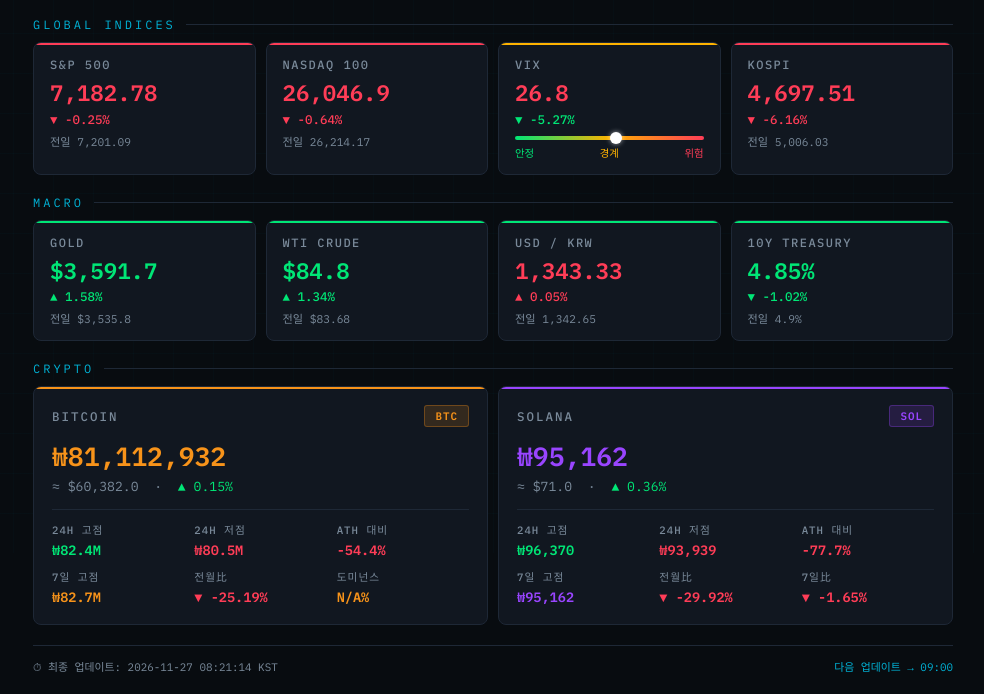
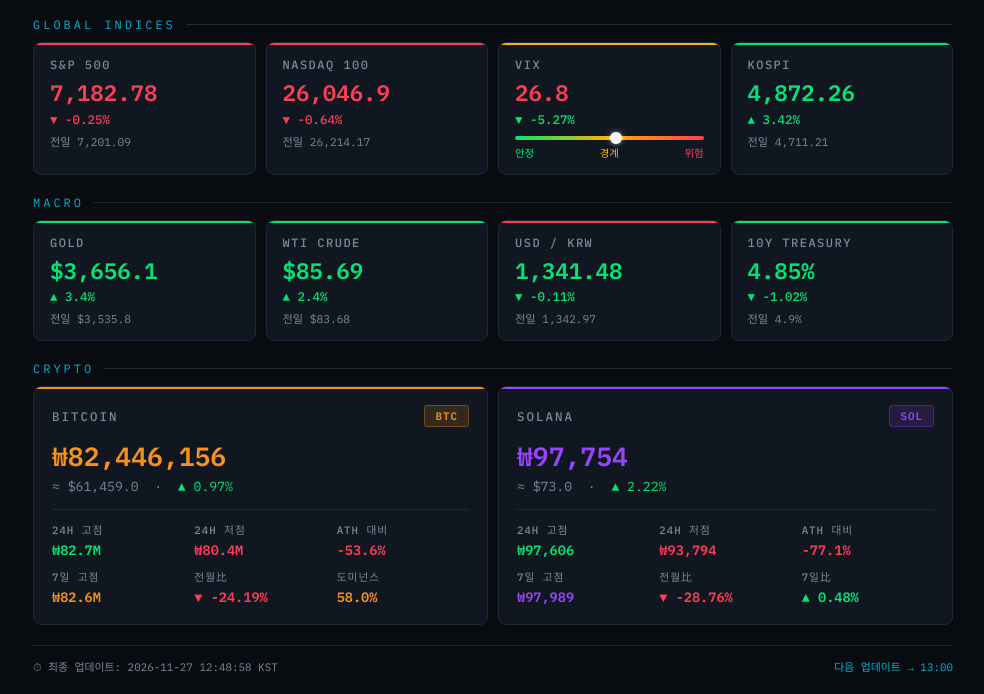
Before and after one commit to lundonhong-hub/my-market-data, a plain HTML site: page index.html in a window 1280 px wide. Shown: the part 247-941 px from the top of the page, without its empty margins (147-1131 px from the left). Drawn offline with Linux system fonts and the light colour scheme; a web font is replaced by a local one.

Commit message:
data update: 2026-11-27 03:49 KST

```diff
--- a/index.html
+++ b/index.html
@@ -4,7 +4,7 @@
 <meta charset="UTF-8">
 <meta name="viewport" content="width=device-width, initial-scale=1.0">
 <meta http-equiv="refresh" content="3600">
-<title>Market Data · 2026-11-27 08:21:14</title>
+<title>Market Data · 2026-11-27 12:48:58</title>
 <style>
   @import url('https://fonts.googleapis.com/css2?family=IBM+Plex+Mono:wght@400;500;600&family=IBM+Plex+Sans+KR:wght@400;500;600&display=swap');
   :root {
@@ -76,7 +76,7 @@
 
   <div class="header">
     <div class="header-left"><div class="dot"></div><div class="htitle">Market Data</div></div>
-    <div class="htime">2026-11-27 · 08:21 KST</div>
+    <div class="htime">2026-11-27 · 12:48 KST</div>
   </div>
 
   <!-- 공포탐욕 -->
@@ -89,12 +89,12 @@
     </div>
     <div class="fg-item">
       <div class="fg-lbl">Crypto Fear &amp; Greed</div>
-      <div class="fg-val" style="color:#ff3d57">11</div>
+      <div class="fg-val" style="color:#ff3d57">12</div>
       <div class="fg-txt" style="color:#ff3d57">Extreme Fear</div>
     </div>
     <div class="fg-item">
       <div class="fg-lbl">전일 Crypto F&amp;G</div>
-      <div class="fg-val" style="color:#ff3d57">13</div>
+      <div class="fg-val" style="color:#ff3d57">11</div>
       <div class="fg-txt" style="color:#ff3d57">전일</div>
     </div>
   </div>
@@ -121,11 +121,11 @@
       <div class="vix-bar"><div class="vix-mk" style="left:53.6%"></div></div>
       <div class="vix-lbl"><span style="color:var(--up)">안정</span><span style="color:var(--warn)">경계</span><span style="color:var(--down)">위험</span></div>
     </div>
-    <div class="card d d4">
+    <div class="card u d4">
       <div class="clbl">KOSPI</div>
-      <div class="cval" style="color:#ff3d57">4,697.51</div>
-      <div class="cchg" style="color:#ff3d57">▼ -6.16%</div>
-      <div class="csub">전일 5,006.03</div>
+      <div class="cval" style="color:#00e676">4,872.26</div>
+      <div class="cchg" style="color:#00e676">▲ 3.42%</div>
+      <div class="csub">전일 4,711.21</div>
     </div>
   </div>
 
@@ -134,21 +134,21 @@
   <div class="g4" style="margin-bottom:20px">
     <div class="card u d5">
       <div class="clbl">Gold</div>
-      <div class="cval" style="color:#00e676">$3,591.7</div>
-      <div class="cchg" style="color:#00e676">▲ 1.58%</div>
+      <div class="cval" style="color:#00e676">$3,656.1</div>
+      <div class="cchg" style="color:#00e676">▲ 3.4%</div>
       <div class="csub">전일 $3,535.8</div>
     </div>
     <div class="card u d6">
       <div class="clbl">WTI Crude</div>
-      <div class="cval" style="color:#00e676">$84.8</div>
-      <div class="cchg" style="color:#00e676">▲ 1.34%</div>
+      <div class="cval" style="color:#00e676">$85.69</div>
+      <div class="cchg" style="color:#00e676">▲ 2.4%</div>
       <div class="csub">전일 $83.68</div>
     </div>
-    <div class="card u d7">
+    <div class="card d d7">
       <div class="clbl">USD / KRW</div>
-      <div class="cval" style="color:#ff3d57">1,343.33</div>
-      <div class="cchg" style="color:#ff3d57">▲ 0.05%</div>
-      <div class="csub">전일 1,342.65</div>
+      <div class="cval" style="color:#00e676">1,341.48</div>
+      <div class="cchg" style="color:#00e676">▼ -0.11%</div>
+      <div class="csub">전일 1,342.97</div>
     </div>
     <div class="card u d8">
       <div class="clbl">10Y Treasury</div>
@@ -166,15 +166,15 @@
         <div class="cc-nm">Bitcoin</div>
         <div class="badge btc-b">BTC</div>
       </div>
-      <div class="cc-price" style="color:var(--btc)">₩81,112,932</div>
-      <div class="cc-usd">≈ $60,382.0 &nbsp;·&nbsp; <span style="color:#00e676">▲ 0.15%</span></div>
+      <div class="cc-price" style="color:var(--btc)">₩82,446,156</div>
+      <div class="cc-usd">≈ $61,459.0 &nbsp;·&nbsp; <span style="color:#00e676">▲ 0.97%</span></div>
       <div class="cc-meta">
-        <div><div class="ml">24h 고점</div><div class="mv" style="color:var(--up)">₩82.4M</div></div>
-        <div><div class="ml">24h 저점</div><div class="mv" style="color:var(--down)">₩80.5M</div></div>
-        <div><div class="ml">ATH 대비</div><div class="mv" style="color:var(--down)">-54.4%</div></div>
-        <div><div class="ml">7일 고점</div><div class="mv" style="color:var(--btc)">₩82.7M</div></div>
-        <div><div class="ml">전월比</div><div class="mv" style="color:#ff3d57">▼ -25.19%</div></div>
-        <div><div class="ml">도미넌스</div><div class="mv" style="color:var(--btc)">N/A%</div></div>
+        <div><div class="ml">24h 고점</div><div class="mv" style="color:var(--up)">₩82.7M</div></div>
+        <div><div class="ml">24h 저점</div><div class="mv" style="color:var(--down)">₩80.4M</div></div>
+        <div><div class="ml">ATH 대비</div><div class="mv" style="color:var(--down)">-53.6%</div></div>
+        <div><div class="ml">7일 고점</div><div class="mv" style="color:var(--btc)">₩82.6M</div></div>
+        <div><div class="ml">전월比</div><div class="mv" style="color:#ff3d57">▼ -24.19%</div></div>
+        <div><div class="ml">도미넌스</div><div class="mv" style="color:var(--btc)">58.0%</div></div>
       </div>
     </div>
     <div class="cc sol d9">
@@ -182,22 +182,22 @@
         <div class="cc-nm">Solana</div>
         <div class="badge sol-b">SOL</div>
       </div>
-      <div class="cc-price" style="color:var(--sol)">₩95,162</div>
-      <div class="cc-usd">≈ $71.0 &nbsp;·&nbsp; <span style="color:#00e676">▲ 0.36%</span></div>
+      <div class="cc-price" style="color:var(--sol)">₩97,754</div>
+      <div class="cc-usd">≈ $73.0 &nbsp;·&nbsp; <span style="color:#00e676">▲ 2.22%</span></div>
       <div class="cc-meta">
-        <div><div class="ml">24h 고점</div><div class="mv" style="color:var(--up)">₩96,370</div></div>
-        <div><div class="ml">24h 저점</div><div class="mv" style="color:var(--down)">₩93,939</div></div>
-        <div><div class="ml">ATH 대비</div><div class="mv" style="color:var(--down)">-77.7%</div></div>
-        <div><div class="ml">7일 고점</div><div class="mv" style="color:var(--sol)">₩95,162</div></div>
-        <div><div class="ml">전월比</div><div class="mv" style="color:#ff3d57">▼ -29.92%</div></div>
-        <div><div class="ml">7일比</div><div class="mv" style="color:#ff3d57">▼ -1.65%</div></div>
+        <div><div class="ml">24h 고점</div><div class="mv" style="color:var(--up)">₩97,606</div></div>
+        <div><div class="ml">24h 저점</div><div class="mv" style="color:var(--down)">₩93,794</div></div>
+        <div><div class="ml">ATH 대비</div><div class="mv" style="color:var(--down)">-77.1%</div></div>
+        <div><div class="ml">7일 고점</div><div class="mv" style="color:var(--sol)">₩97,989</div></div>
+        <div><div class="ml">전월比</div><div class="mv" style="color:#ff3d57">▼ -28.76%</div></div>
+        <div><div class="ml">7일比</div><div class="mv" style="color:#00e676">▲ 0.48%</div></div>
       </div>
     </div>
   </div>
 
   <div class="ubar">
-    <div class="utxt">⏱ 최종 업데이트: 2026-11-27 08:21:14 KST</div>
-    <div class="unxt">다음 업데이트 → 09:00</div>
+    <div class="utxt">⏱ 최종 업데이트: 2026-11-27 12:48:58 KST</div>
+    <div class="unxt">다음 업데이트 → 13:00</div>
   </div>
 
 </div>
```
